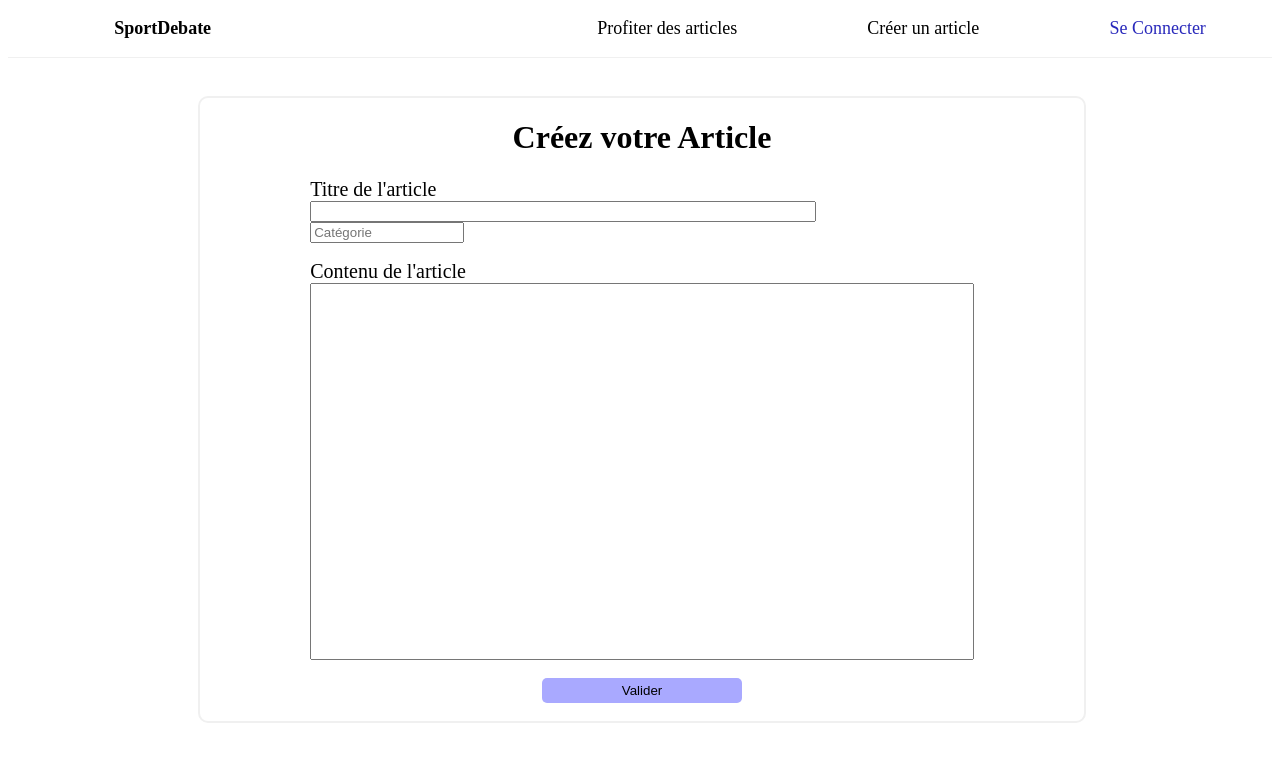
After one commit to MricP/Blog, a PHP site: page /creationArticle.php in a window 1280 px wide. The commit adds this page. Shown: the top 762 px of the page. Run offline with PHP 8.4, Linux system fonts and the light colour scheme.

Commit message:
amélioration creationArticle + création header + ajout de php dans créationArticle (remplissage du form)

```diff
--- /dev/null
+++ b/creationArticle.php
@@ -0,0 +1,43 @@
+    <?php require("header.php"); ?>
+    <div class="creationPage-container">
+        <form class="creationArticleForm" methods="GET">
+            <h1>Créez votre Article</h1>
+            <div class="formInput-container">
+                <label for="titreArticle">Titre de l'article</label>
+                <div>
+                    <input class="titreArticle" name="titreArticle" type="text">
+                    <input class="choixCategorie" type="text" list="Sports" placeholder="Catégorie" name="choixCategorie">
+                </div>
+                <datalist id="Sports">
+                    <option value=" "></option>
+                    <option value="Football"></option>
+                    <option value="Tennis"></option>
+                    <option value="Rugby"></option>
+                    <option value="Hockey"></option>
+                    <option value="Golf"></option>
+                    <option value="F1"></option>
+                    <option value="Natation"></option>
+                    <option value="Handball"></option>
+                    <option value="Athlétisme"></option>
+                    <option value="Football Américain"></option>
+                    <option value="Basketball"></option>
+                </datalist>
+            </div>
+            <div class="formContent-container">
+                <label for="contentArticle">Contenu de l'article</label>
+                <textarea class="contentArticle" name="contentArticle" type="text"></textarea>
+            </div>
+            <?php
+                if(!empty($_GET['titreArticle']) && !empty($_GET['choixCategorie']) && !empty($_GET['contentArticle'])){
+                    $_SESSION['titreArticle'] = $_GET['titreArticle'];
+                    $_SESSION['choixCategorie'] = $_GET['choixCategorie'];
+                    $_SESSION['contentArticle'] = $_GET['contentArticle'];
+                }
+            ?> <button type="submit" class="buttonCreationArticle">Valider</button>
+        </form>
+
+    </div>
+
+
+</body>
+</html>
--- /dev/null
+++ b/header.php
@@ -0,0 +1,29 @@
+<?php
+    session_start();
+?>
+<!DOCTYPE html>
+<html lang="fr">
+<head>
+    <meta charset="UTF-8">
+    <meta name="viewport" content="width=device-width, initial-scale=1.0">
+    <title>Creation Article</title>
+    <link rel="stylesheet" href="index.css"/>
+</head>
+<body>
+
+<nav>
+    <ul>
+        <li>
+            SportDebate
+        </li>
+        <li>
+            <a href="#">Profiter des articles</a>
+        </li>
+        <li>
+            <a href="#">Créer un article</a>
+        </li>
+        <li>
+            <a href="#"  class="lienSeConnecter"> Se Connecter</a>
+        </li>
+    </ul>
+</nav>
--- a/index.css
+++ b/index.css
@@ -1,5 +1,37 @@
 body{
     background-color: white;
+}
+
+nav{
+    border-bottom: solid 1px #f0f0f0;
+    font-size: 1.125em;
+}
+
+
+ul{
+    display: flex;
+    flex-direction: row;
+    text-decoration: none;
+    list-style: none;
+    justify-content: space-evenly;
+    gap: 5vw;
+}
+.lienSeConnecter{
+    color: #2929bb;
+
+}
+li:first-child{
+    padding-right: 20vw;
+    font-weight: 900;
+}
+
+a{
+    text-decoration: none;
+    color: black;
+}
+
+a:hover{
+    color: #a9a9ff;
 }
 
 label{
@@ -21,6 +53,7 @@ label{
 }
 .titreArticle{
     width: 75%;
+    outline: none;
 }
 .choixCategorie{
     width: 22%;
@@ -53,18 +86,21 @@ datalist{
     height: 70%;
     background-color: #fff;
     border-radius: 10px;
-    box-shadow:  2px 1px 2px 2px #909090;
+    border: solid 2px #f0f0f0;
     margin-left: 15%;
-    margin-top: 5%;
+    margin-top: 3%;
 
 }
 
 .buttonCreationArticle{
-    background-color: blue;
+    background-color: #a9a9ff;
     border-radius: 5px;
     border: none;
     height: 25px;
-    width: 100px;
-    margin-left: 54vw;
+    width: 200px;
+    margin-left: 0vw;
     margin-bottom: 2%;
 }
+.buttonCreationArticle:hover{
+    background-color: #909090;
+}
```
Also changed, not shown: creationArticle.html (deleted, +0 -38 lines).
